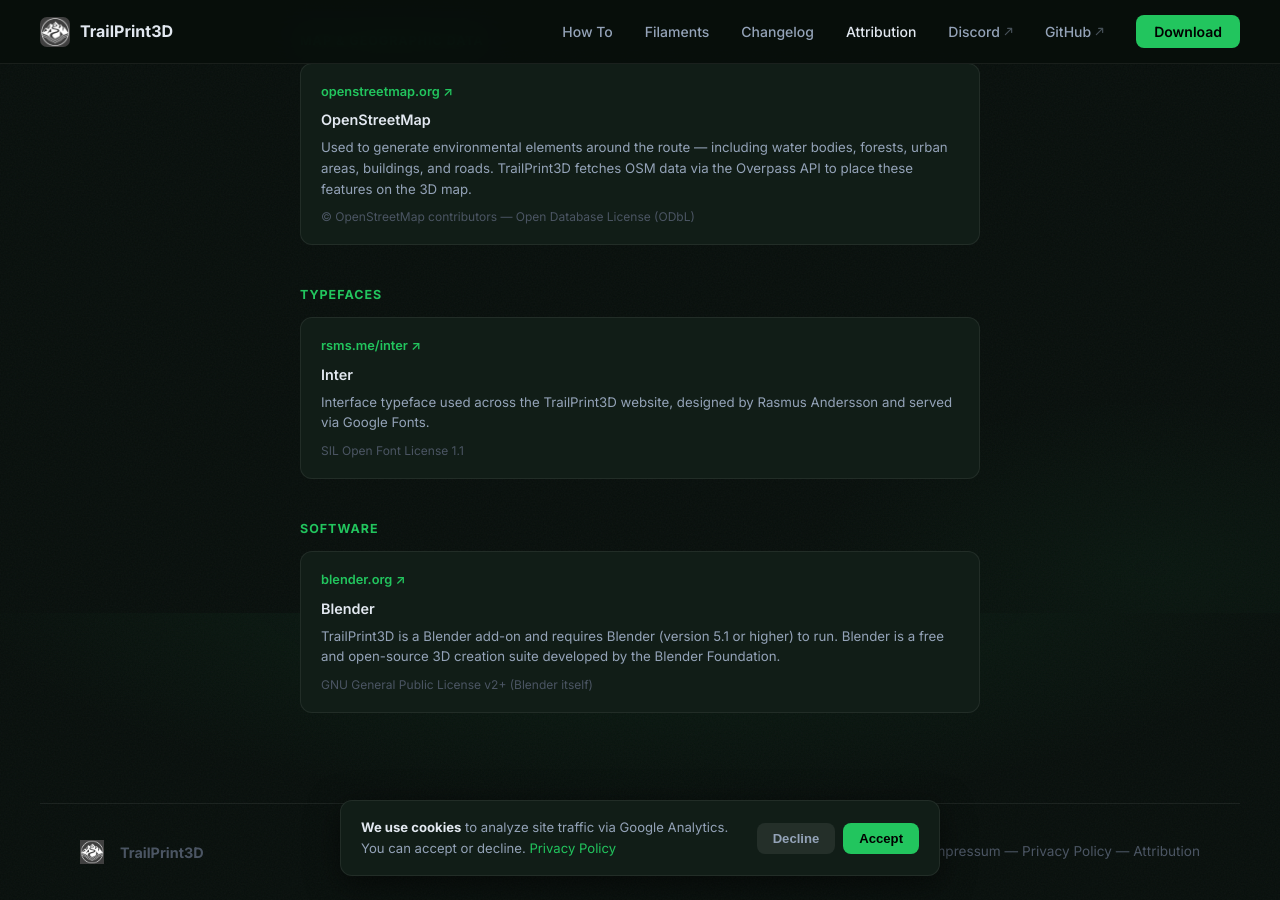
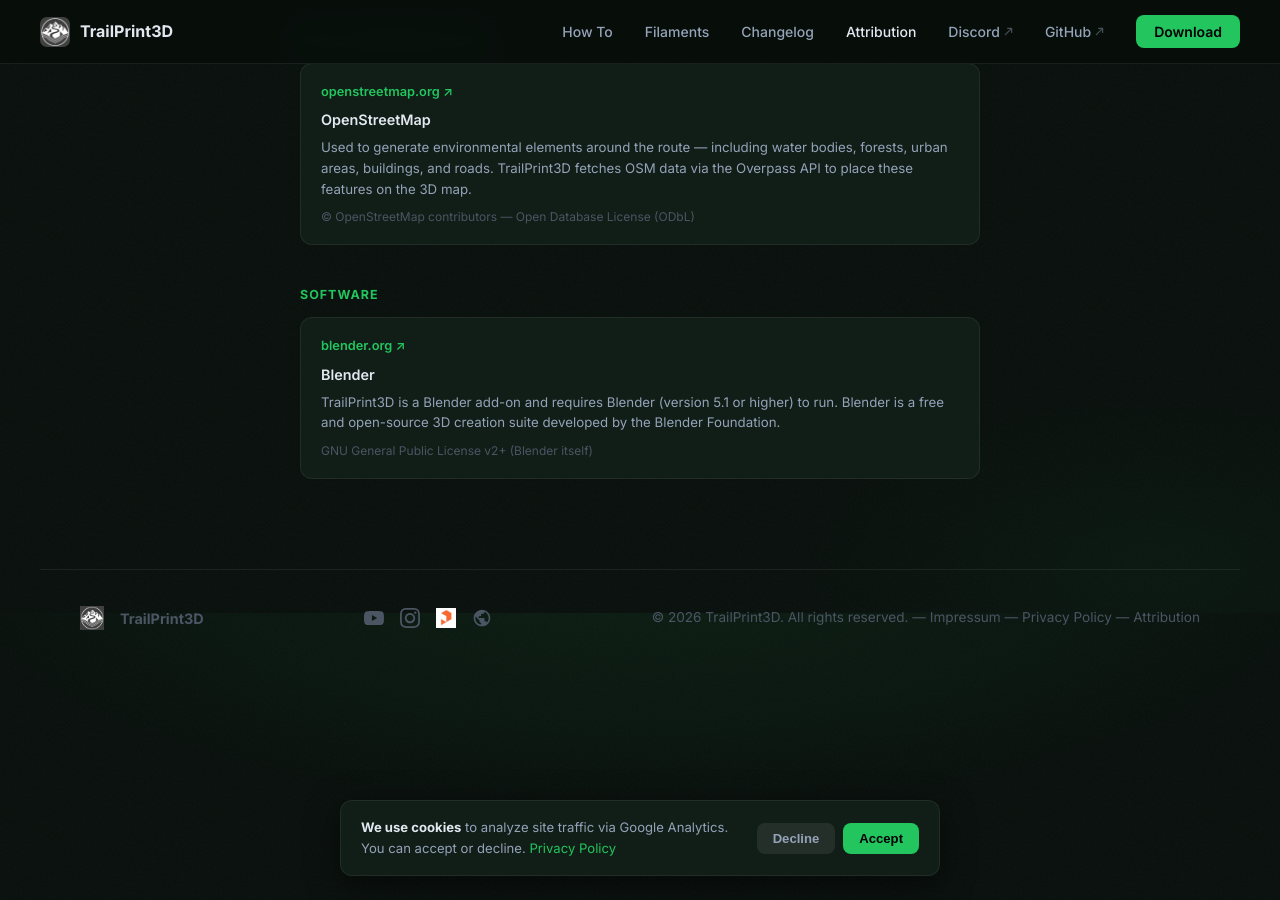
Before and after one commit to EmGi96/TrailPrint3D_web, a Jekyll site: the page built from attribution.html, in a window 1280 px wide and 900 px high, scrolled down 1187 px. Built offline with Jekyll 4.4.1, drawn with Linux system fonts in a browser that asks for light colours.

Commit message:
Removed Typeface section from Attribution page

```diff
--- a/attribution.html
+++ b/attribution.html
@@ -57,15 +57,6 @@
             <span class="attr-card-license">© OpenStreetMap contributors — Open Database License (ODbL)</span>
         </div>
 
-        <h2>Typefaces</h2>
-
-        <div class="attr-card">
-            <a class="attr-card-link" href="https://rsms.me/inter/" target="_blank" rel="noopener">rsms.me/inter ↗</a>
-            <span class="attr-card-name">Inter</span>
-            <span class="attr-card-desc">Interface typeface used across the TrailPrint3D website, designed by Rasmus Andersson and served via Google Fonts.</span>
-            <span class="attr-card-license">SIL Open Font License 1.1</span>
-        </div>
-
         <h2>Software</h2>
 
         <div class="attr-card">
```
